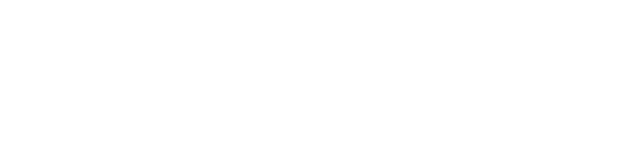
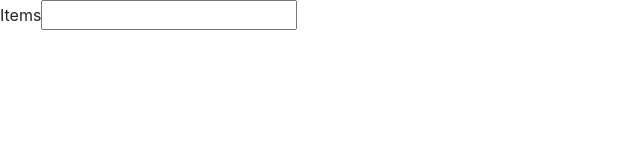
Before and after one commit to leon-4A6C/calculator, a plain HTML site: page index.html in a window 1280 px wide. Shown: the whole page, without its empty margins (0-640 px from the left). Drawn offline with nearby package versions, Linux system fonts and the light colour scheme.

Commit message:
input items

```diff
--- a/index.html
+++ b/index.html
@@ -8,6 +8,6 @@
     <title>calc</title>
 </head>
 <body>
-
+    Items<input type="number" name="items">
 </body>
 </html>
```
